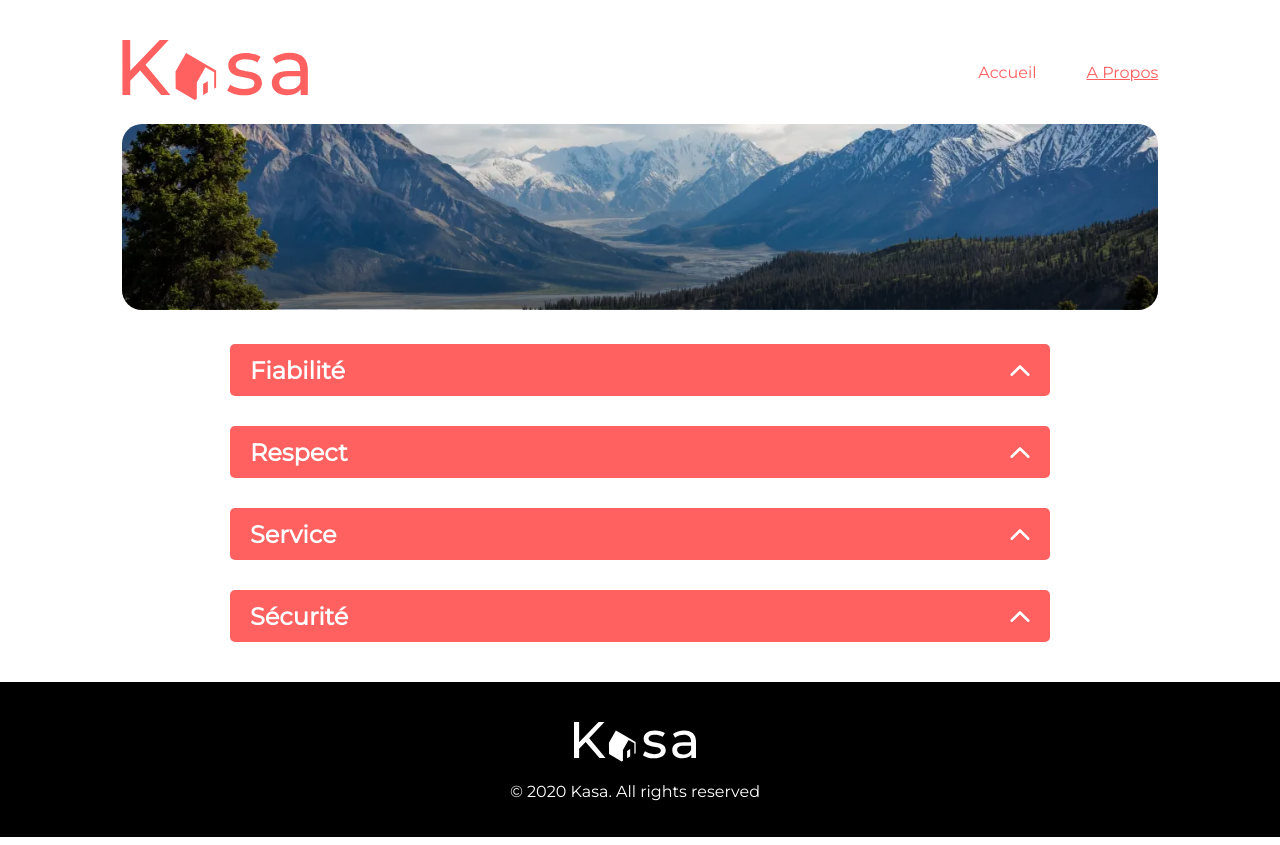
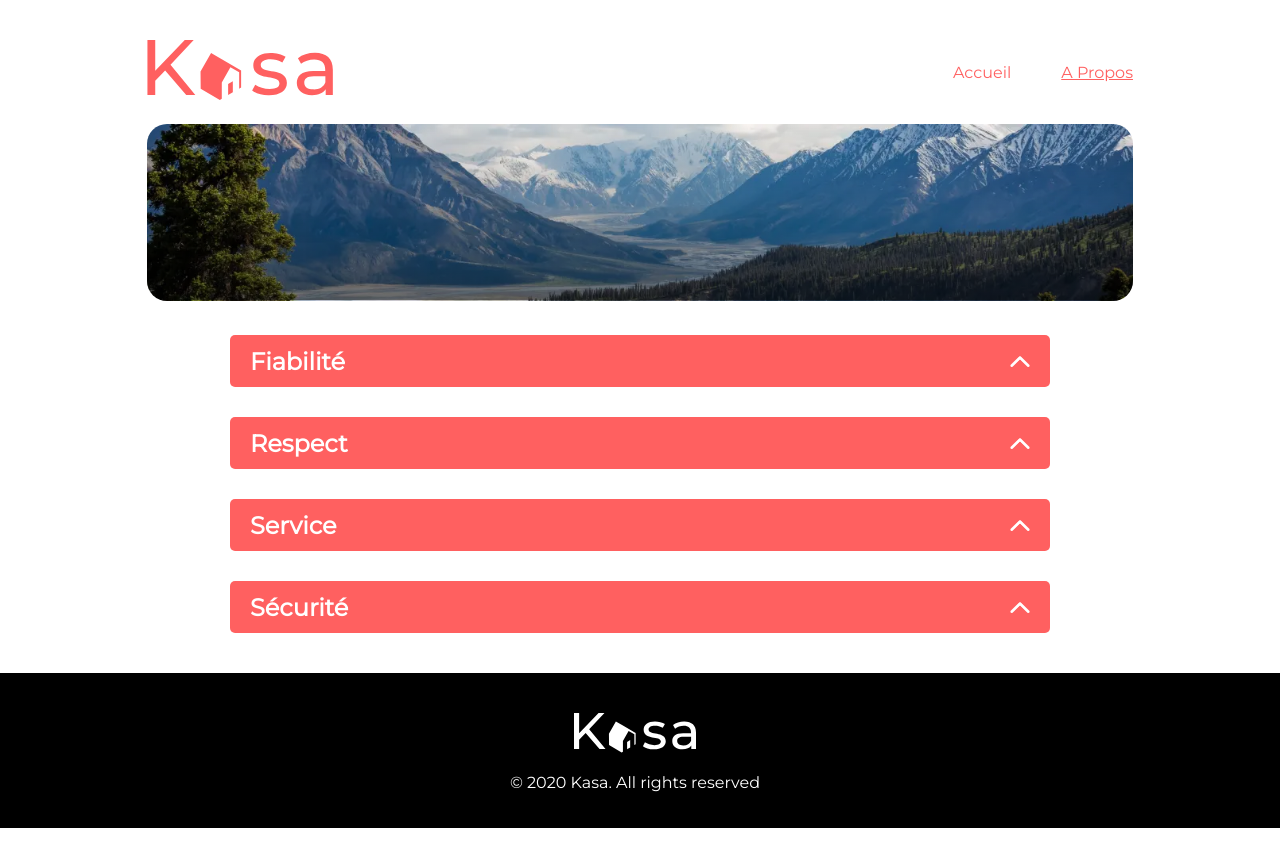
Before and after one commit to A-Pogam/Kasa, a React (Create React App) app: page /about in a window 1280 px wide. Built offline with nearby package versions, Linux system fonts and the light colour scheme.

Commit message:
improved margin for banner about and header

```diff
--- a/src/styles/pages/about.scss
+++ b/src/styles/pages/about.scss
@@ -1,6 +1,7 @@
 .home-about {
 
 .banner {
+  width: 78%;
   @media (max-width: 767px) {
     width: 93% !important;
   }
--- a/src/styles/pages/home.scss
+++ b/src/styles/pages/home.scss
@@ -15,7 +15,7 @@
   display: flex;
   justify-content: space-between;
   align-items: center;
-  margin: 40px 9% 20px 9%;
+  margin: 40px 11% 20px 11%;
 
   .nav-text {
     display: flex;
```
